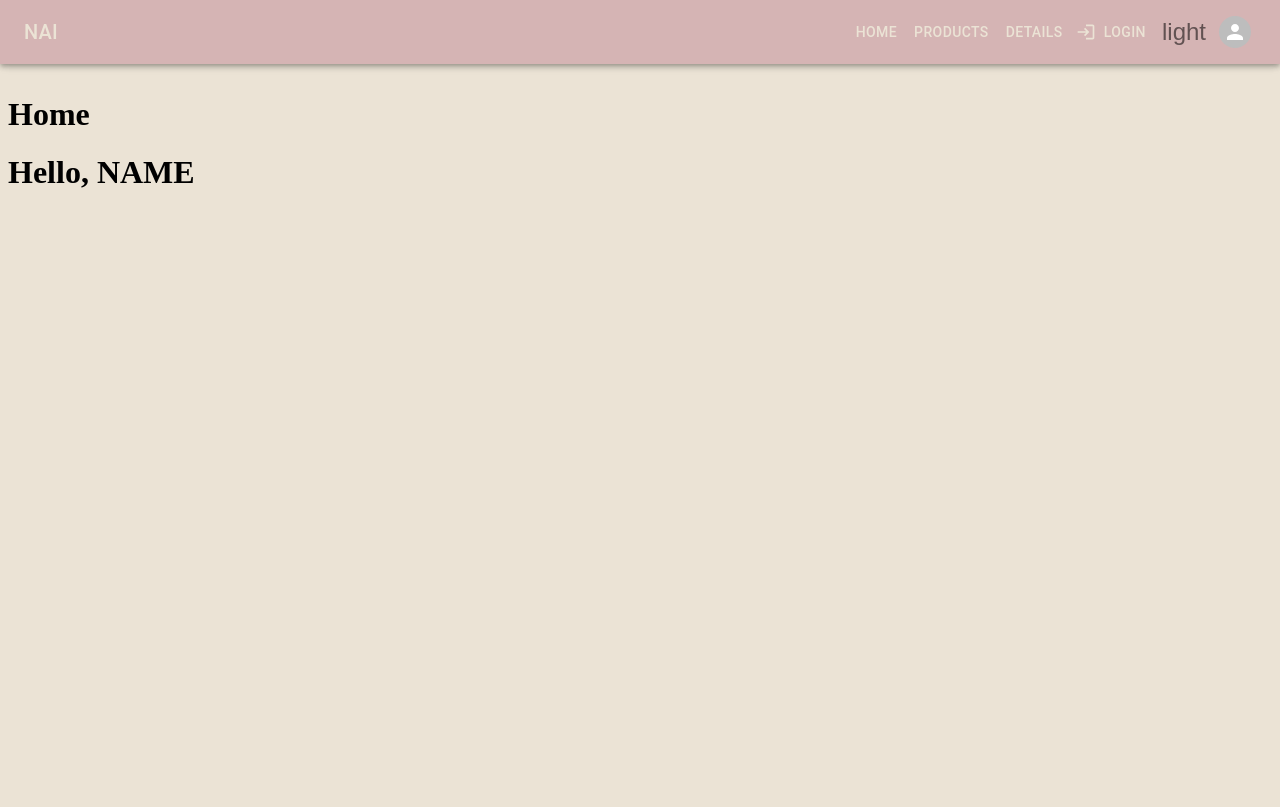
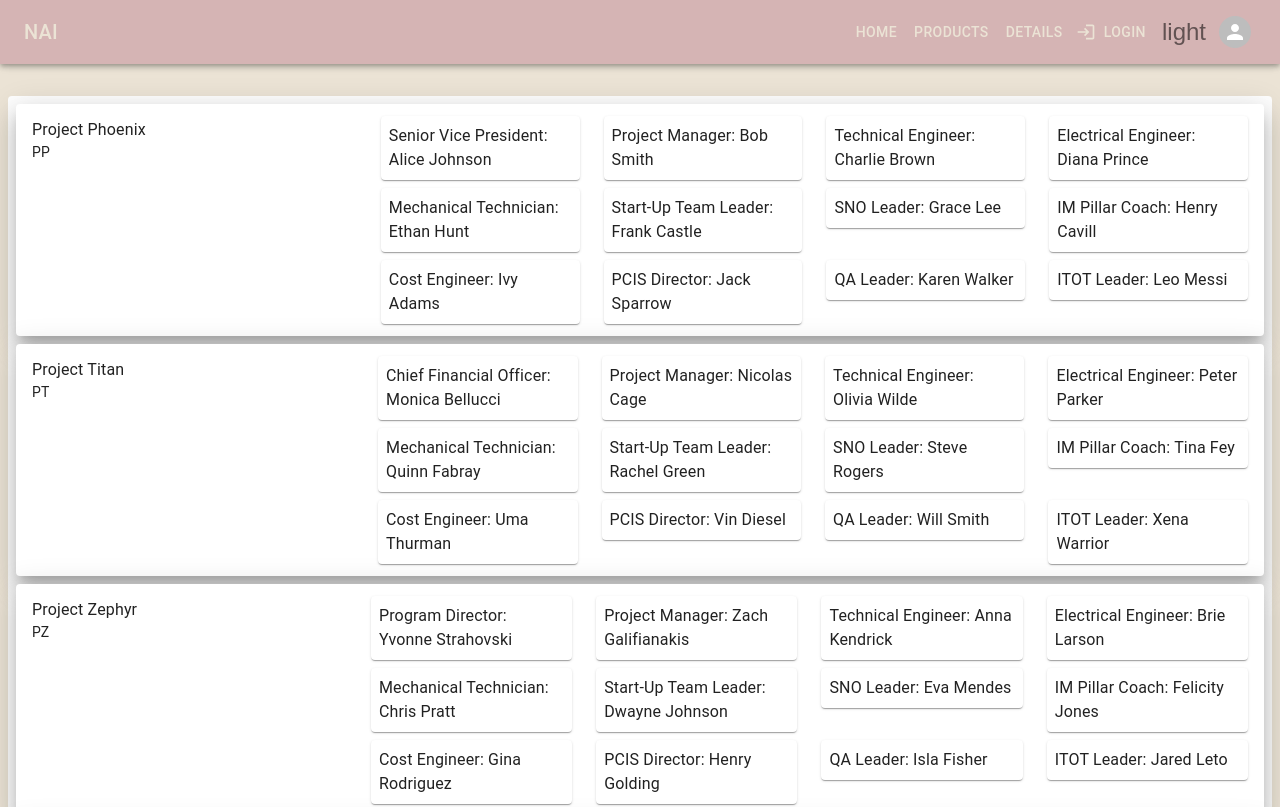
Before and after one commit to uimkatali/personal-login-form-fe, a React (Create React App) app: page / in a window 1280 px wide. Shown: the top 807 px of the page. Built offline with nearby package versions, Linux system fonts and the light colour scheme.

Commit message:
Added Mock data for projects; Displayed list of projects and assigned roles and responsible members;

```diff
--- a/src/App.tsx
+++ b/src/App.tsx
@@ -25,8 +25,8 @@ const App = () => {
       <Box sx={{ marginTop: '96px' }}>
         <Routes>
           <Route path="/" element={<Home />} />
-          <Route path="/about" element={<Products filter={''} />} /> //TODO-Add slice for this
-          filter
+          <Route path="/about" element={<Products filter={''} />} />
+          //TODO-Add slice for the filter above (28 line)
           <Route path="/details" element={<Details />} />
           <Route path="/profile" element={<ProfileContent />} />
           <Route path="/login" element={<Login />} />
--- a/src/MOCKDATA.ts
+++ b/src/MOCKDATA.ts
@@ -1,32 +1,28 @@
+import { ProjectsData } from './types/projects'
+
 export const MOCK = [
   { _id: '65261eeb66kkkkkkk44d7ba5', name: 'Catalin', age: '255', role: 'admin' },
   { _id: '65261eeb66cc7efb644d7ba5', name: 'Catalin', age: '255', role: 'admin' },
-  { _id: '65261eeb69cc7afb64cd7ba5', name: 'Nicusor', age: '251', role: 'user' },
   { _id: '65261eeb66cc7efb64cd7ac5', name: 'Ayia', age: '44', role: 'admin' },
   { _id: '65261ffb66ff7efb64cd7ac5', name: 'Ana', age: '27', role: 'admin' },
   { _id: '652000002321DACXZAQQza1eeb66dd7efb644ddba5', name: 'C C', age: '19', role: 'user' },
   { _id: '652000002321DACXZAQQza1eeb66cc7efb644d7ba5', name: 'Catalin', age: '255', role: 'admin' },
-  { _id: '65261000002321DACXZAQQzaeb69cc7afb64cd7ba5', name: 'Nicusor', age: '251', role: 'user' },
   { _id: '65261eeb66cc7efb000002321DACXZAQQza4cd7ac5', name: 'Ayia', age: '44', role: 'admin' },
   { _id: '6526000002321DACXZAQQzaffb66ff7efb64cd7ac5', name: 'Ana', age: '27', role: 'admin' },
   { _id: '65261eeb6000002321DACXZAQQzadd7efb644ddba5', name: 'C C', age: '19', role: 'user' },
   { _id: '652000002321DACXZAQQza1eeb66cc7efb644d7ba5', name: 'Catalin', age: '255', role: 'admin' },
-  { _id: '000002321DACXZAQQza5261eeb69cc7afb64cd7ba5', name: 'Nicusor', age: '251', role: 'user' },
   { _id: '65261eeb66cc7ef000002321DACXZAQQza64cd7ac5', name: 'Ayia', age: '44', role: 'admin' },
   { _id: '65261ffb000002321DACXZAQQza6ff7efb64cd7ac5', name: 'Ana', age: '27', role: 'admin' },
   { _id: '65261eeb66dd7efb644ddba5', name: 'C C', age: '19', role: 'user' },
   { _id: '65261eeb66cc7efb644d7ba5', name: 'Catalin', age: '255', role: 'admin' },
-  { _id: '65261eeb69cc7afb64cd7ba5', name: 'Nicusor', age: '251', role: 'user' },
   { _id: '65261eeb66cc7efb64cd7ac5', name: 'Ayia', age: '44', role: 'admin' },
   { _id: '65261ffb66ff7e000002321DACXZAQQzab64cd7ac5', name: 'Ana', age: '27', role: 'admin' },
   { _id: '65261eeb66dd7ef000002321DACXZAQQza644ddba5', name: 'C C', age: '19', role: 'user' },
   { _id: '65261000002321DACXZAQQzaeb66cc7efb644d7ba5', name: 'Catalin', age: '255', role: 'admin' },
-  { _id: '65261eeb69cc7afb64cd7b000002321DACXZAQQza5', name: 'Nicusor', age: '251', role: 'user' },
   { _id: '65261eeb66cc7efb64000002321DACXZAQQzad7ac5', name: 'Ayia', age: '44', role: 'admin' },
   { _id: '65261ffb66ff7e000002321DACXZAQQzab64cd7ac5', name: 'Ana', age: '27', role: 'admin' },
   { _id: '65261eeb66dd7efb000002321DACXZAQQza44ddba5', name: 'C C', age: '19', role: 'user' },
   { _id: '65261eeb66cc7efb64000002321DACXZAQQzad7ba5', name: 'Catalin', age: '255', role: 'admin' },
-  { _id: '65261eeb69cc7afb64000002321DACXZAQQzad7ba5', name: 'Nicusor', age: '251', role: 'user' },
   { _id: '65261e000002321DACXZAQQzab66cc7efb64cd7ac5', name: 'Ayia', age: '44', role: 'admin' },
   {
     _id: '65261ffb6000002321DACXZAQQzaff7000002321DACXZAQQzafb64cd7ac5',
@@ -36,8 +32,285 @@ export const MOCK = [
   },
   { _id: '65261eeb66dd7efb64000002321DACXZAQQzaddba5', name: 'C C', age: '19', role: 'user' },
   { _id: '65261eeb66cc7efb644d000002321DACXZAQQzaba5', name: 'Catalin', age: '255', role: 'admin' },
-  { _id: '65261000002321DACXZAQQzaeb69cc7afb64cd7ba5', name: 'Nicusor', age: '251', role: 'user' },
   { _id: '65261eeb6000002321DACXZAQQzacc7efb64cd7ac5', name: 'Ayia', age: '44', role: 'admin' },
   { _id: '65261ffb66ff7ef000002321DACXZAQQza64cd7ac5', name: 'Ana', age: '27', role: 'admin' },
   { _id: '65261eeb66dd7efb644d000002321DACXZAQQzaba5', name: 'C C', age: '19', role: 'user' },
 ]
+
+export const PROJECTSMOCK: ProjectsData[] = [
+  {
+    _id: '607f1f77bcf86cd799439011',
+    projectName: 'Project Phoenix',
+    projectAcronym: 'PP',
+    projectTeam: {
+      projectSponsor: {
+        roleName: 'Senior Vice President',
+        memberName: 'Alice Johnson',
+      },
+      projectManager: {
+        roleName: 'Project Manager',
+        memberName: 'Bob Smith',
+      },
+      technicalEngineer: {
+        roleName: 'Technical Engineer',
+        memberName: 'Charlie Brown',
+      },
+      electricalEngineer: {
+        roleName: 'Electrical Engineer',
+        memberName: 'Diana Prince',
+      },
+      mechanicalTechnicial: {
+        roleName: 'Mechanical Technician',
+        memberName: 'Ethan Hunt',
+      },
+      startUpTTandTLeader: {
+        roleName: 'Start-Up Team Leader',
+        memberName: 'Frank Castle',
+      },
+      snoLeader: {
+        roleName: 'SNO Leader',
+        memberName: 'Grace Lee',
+      },
+      imPillarCoach: {
+        roleName: 'IM Pillar Coach',
+        memberName: 'Henry Cavill',
+      },
+      costEngineer: {
+        roleName: 'Cost Engineer',
+        memberName: 'Ivy Adams',
+      },
+      pkPlatformPCISDirector: {
+        roleName: 'PCIS Director',
+        memberName: 'Jack Sparrow',
+      },
+      qaLeader: {
+        roleName: 'QA Leader',
+        memberName: 'Karen Walker',
+      },
+      itotLeader: {
+        roleName: 'ITOT Leader',
+        memberName: 'Leo Messi',
+      },
+    },
+  },
+  {
+    _id: '607f1f77bcf86cd799439012',
+    projectName: 'Project Titan',
+    projectAcronym: 'PT',
+    projectTeam: {
+      projectSponsor: {
+        roleName: 'Chief Financial Officer',
+        memberName: 'Monica Bellucci',
+      },
+      projectManager: {
+        roleName: 'Project Manager',
+        memberName: 'Nicolas Cage',
+      },
+      technicalEngineer: {
+        roleName: 'Technical Engineer',
+        memberName: 'Olivia Wilde',
+      },
+      electricalEngineer: {
+        roleName: 'Electrical Engineer',
+        memberName: 'Peter Parker',
+      },
+      mechanicalTechnicial: {
+        roleName: 'Mechanical Technician',
+        memberName: 'Quinn Fabray',
+      },
+      startUpTTandTLeader: {
+        roleName: 'Start-Up Team Leader',
+        memberName: 'Rachel Green',
+      },
+      snoLeader: {
+        roleName: 'SNO Leader',
+        memberName: 'Steve Rogers',
+      },
+      imPillarCoach: {
+        roleName: 'IM Pillar Coach',
+        memberName: 'Tina Fey',
+      },
+      costEngineer: {
+        roleName: 'Cost Engineer',
+        memberName: 'Uma Thurman',
+      },
+      pkPlatformPCISDirector: {
+        roleName: 'PCIS Director',
+        memberName: 'Vin Diesel',
+      },
+      qaLeader: {
+        roleName: 'QA Leader',
+        memberName: 'Will Smith',
+      },
+      itotLeader: {
+        roleName: 'ITOT Leader',
+        memberName: 'Xena Warrior',
+      },
+    },
+  },
+  {
+    _id: '607f1f77bcf86cd799439013',
+    projectName: 'Project Zephyr',
+    projectAcronym: 'PZ',
+    projectTeam: {
+      projectSponsor: {
+        roleName: 'Program Director',
+        memberName: 'Yvonne Strahovski',
+      },
+      projectManager: {
+        roleName: 'Project Manager',
+        memberName: 'Zach Galifianakis',
+      },
+      technicalEngineer: {
+        roleName: 'Technical Engineer',
+        memberName: 'Anna Kendrick',
+      },
+      electricalEngineer: {
+        roleName: 'Electrical Engineer',
+        memberName: 'Brie Larson',
+      },
+      mechanicalTechnicial: {
+        roleName: 'Mechanical Technician',
+        memberName: 'Chris Pratt',
+      },
+      startUpTTandTLeader: {
+        roleName: 'Start-Up Team Leader',
+        memberName: 'Dwayne Johnson',
+      },
+      snoLeader: {
+        roleName: 'SNO Leader',
+        memberName: 'Eva Mendes',
+      },
+      imPillarCoach: {
+        roleName: 'IM Pillar Coach',
+        memberName: 'Felicity Jones',
+      },
+      costEngineer: {
+        roleName: 'Cost Engineer',
+        memberName: 'Gina Rodriguez',
+      },
+      pkPlatformPCISDirector: {
+        roleName: 'PCIS Director',
+        memberName: 'Henry Golding',
+      },
+      qaLeader: {
+        roleName: 'QA Leader',
+        memberName: 'Isla Fisher',
+      },
+      itotLeader: {
+        roleName: 'ITOT Leader',
+        memberName: 'Jared Leto',
+      },
+    },
+  },
+  {
+    _id: '607f1f77bcf86cd799439014',
+    projectName: 'Project Orion',
+    projectAcronym: 'PO',
+    projectTeam: {
+      projectSponsor: {
+        roleName: 'Executive Sponsor',
+        memberName: 'Katherine Langford',
+      },
+      projectManager: {
+        roleName: 'Project Manager',
+        memberName: 'Liam Hemsworth',
+      },
+      technicalEngineer: {
+        roleName: 'Technical Engineer',
+        memberName: 'Mila Kunis',
+      },
+      electricalEngineer: {
+        roleName: 'Electrical Engineer',
+        memberName: 'Nina Dobrev',
+      },
+      mechanicalTechnicial: {
+        roleName: 'Mechanical Technician',
+        memberName: 'Owen Wilson',
+      },
+      startUpTTandTLeader: {
+        roleName: 'Start-Up Team Leader',
+        memberName: 'Penélope Cruz',
+      },
+      snoLeader: {
+        roleName: 'SNO Leader',
+        memberName: 'Quentin Tarantino',
+      },
+      imPillarCoach: {
+        roleName: 'IM Pillar Coach',
+        memberName: 'Rami Malek',
+      },
+      costEngineer: {
+        roleName: 'Cost Engineer',
+        memberName: 'Sofia Vergara',
+      },
+      pkPlatformPCISDirector: {
+        roleName: 'PCIS Director',
+        memberName: 'Timothée Chalamet',
+      },
+      qaLeader: {
+        roleName: 'QA Leader',
+        memberName: 'Uzo Aduba',
+      },
+      itotLeader: {
+        roleName: 'ITOT Leader',
+        memberName: 'Vinny Guadagnino',
+      },
+    },
+  },
+  {
+    _id: '607f1f77bcf86cd799439015',
+    projectName: 'Project Apollo',
+    projectAcronym: 'PA',
+    projectTeam: {
+      projectSponsor: {
+        roleName: 'Chief Operating Officer',
+        memberName: 'Wanda Sykes',
+      },
+      projectManager: {
+        roleName: 'Project Manager',
+        memberName: 'Xavier Dolan',
+      },
+      technicalEngineer: {
+        roleName: 'Technical Engineer',
+        memberName: 'Yara Shahidi',
+      },
+      electricalEngineer: {
+        roleName: 'Electrical Engineer',
+        memberName: 'Zoe Saldana',
+      },
+      mechanicalTechnicial: {
+        roleName: 'Mechanical Technician',
+        memberName: 'Aaron Taylor-Johnson',
+      },
+      startUpTTandTLeader: {
+        roleName: 'Start-Up Team Leader',
+        memberName: 'Bella Thorne',
+      },
+      snoLeader: {
+        roleName: 'SNO Leader',
+        memberName: 'Chris Hemsworth',
+      },
+      imPillarCoach: {
+        roleName: 'IM Pillar Coach',
+        memberName: 'Daisy Ridley',
+      },
+      costEngineer: {
+        roleName: 'Cost Engineer',
+        memberName: 'Ethan Hawke',
+      },
+      pkPlatformPCISDirector: {
+        roleName: 'PCIS Director',
+        memberName: 'Finn Wolfhard',
+      },
+      qaLeader: {
+        roleName: 'QA Leader',
+        memberName: 'Gwendoline Christie',
+      },
+      itotLeader: {
+        roleName: 'ITOT Leader',
+        memberName: 'Harrison Ford',
+      },
+    },
+  },
+]
--- a/src/components/Home/Home.tsx
+++ b/src/components/Home/Home.tsx
@@ -2,13 +2,42 @@ import { useAuth0 } from '@auth0/auth0-react'
 import { TRANSLATION_KEYS } from '../../i18n/translationKeys'
 import React from 'react'
 import { useTranslation } from 'react-i18next'
+import { Grid, List, ListItem, ListItemText, Paper, Typography } from '@mui/material'
+import { ProjectsData } from '@/types/projects'
+import { PROJECTSMOCK } from '../../MOCKDATA'
+
 export default function Home() {
   const { t } = useTranslation()
   const { user } = useAuth0()
+
   return (
     <>
-      <h1>{t(TRANSLATION_KEYS.HOME)} </h1>
-      <h1>{t(TRANSLATION_KEYS.HELLO, { name: user ? user.name : 'NAME' })} </h1>
+      <Paper elevation={0}>
+        <List sx={{ padding: 1 }}>
+          {PROJECTSMOCK.map((item: ProjectsData) => (
+            <Paper sx={{ marginBottom: 1 }} elevation={16}>
+              <ListItem alignItems="flex-start" key={item._id}>
+                <ListItemText
+                  sx={{ width: 'inherit' }}
+                  primary={<Typography variant="body1">{item.projectName}</Typography>}
+                  secondary={<Typography variant="body2">{item.projectAcronym}</Typography>}
+                />
+                <ListItemText>
+                  <Grid container rowSpacing={1} columnSpacing={{ xs: 1, sm: 2, md: 3 }}>
+                    {Object.entries(item.projectTeam).map(([key, member]) => (
+                      <Grid item xs={6} sm={4} md={3} key={key}>
+                        <Paper sx={{ padding: 1 }}>
+                          {member.roleName}: {member.memberName}
+                        </Paper>
+                      </Grid>
+                    ))}
+                  </Grid>
+                </ListItemText>
+              </ListItem>
+            </Paper>
+          ))}
+        </List>
+      </Paper>
     </>
   )
 }
--- /dev/null
+++ b/src/types/projects.ts
@@ -0,0 +1,55 @@
+export interface ProjectsData {
+  _id: string
+  projectName: string
+  projectAcronym: string
+  projectTeam: {
+    projectSponsor: {
+      roleName: string
+      memberName: string
+    }
+    projectManager: {
+      roleName: string
+      memberName: string
+    }
+    technicalEngineer: {
+      roleName: string
+      memberName: string
+    }
+    electricalEngineer: {
+      roleName: string
+      memberName: string
+    }
+    mechanicalTechnicial: {
+      roleName: string
+      memberName: string
+    }
+    startUpTTandTLeader: {
+      roleName: string
+      memberName: string
+    }
+    snoLeader: {
+      roleName: string
+      memberName: string
+    }
+    imPillarCoach: {
+      roleName: string
+      memberName: string
+    }
+    costEngineer: {
+      roleName: string
+      memberName: string
+    }
+    pkPlatformPCISDirector: {
+      roleName: string
+      memberName: string
+    }
+    qaLeader: {
+      roleName: string
+      memberName: string
+    }
+    itotLeader: {
+      roleName: string
+      memberName: string
+    }
+  }
+}
```
Also changed, not shown: package.json (+24 -24 lines), src/reportWebVitals.ts (deleted, +0 -15 lines), 1 other file (tests, documents, lock files or other folders).
